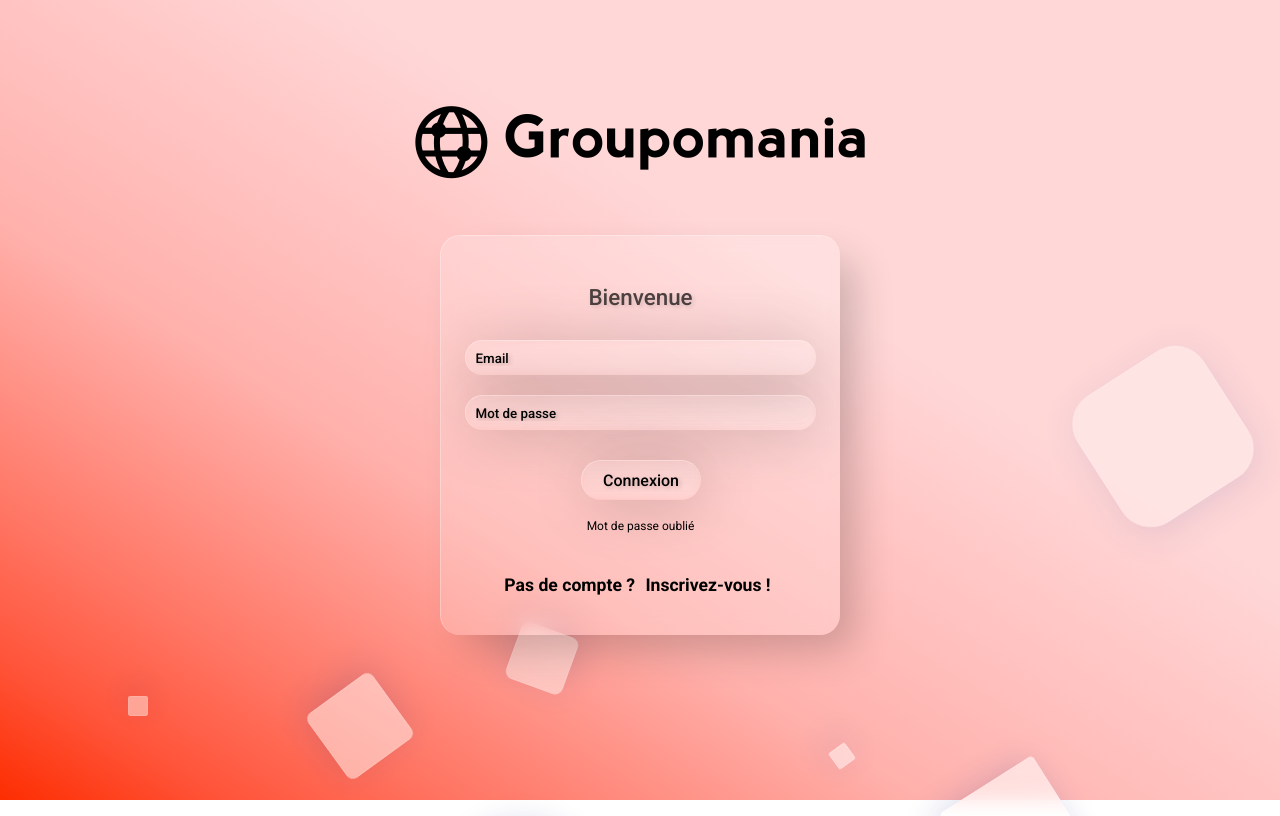
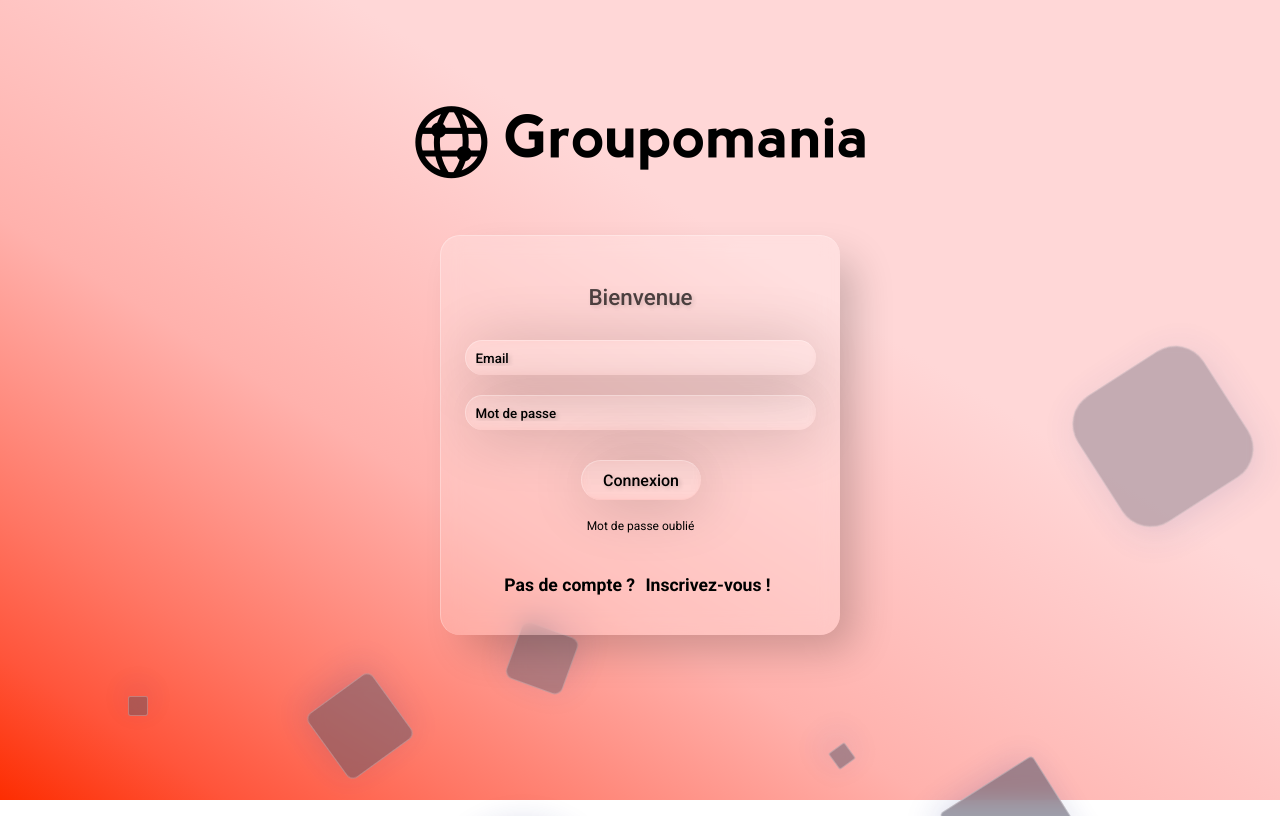
Before and after one commit to Michaelbr-Dev/P7-frontend, a Vue app: page /login in a window 1280 px wide. Built offline with nearby package versions, Linux system fonts and the light colour scheme; a web font is replaced by a local one.

Commit message:
💄 Change elements color.

```diff
--- a/src/views/Login.vue
+++ b/src/views/Login.vue
@@ -100,12 +100,12 @@ h1 {
   list-style: none;
   width: 20px;
   height: 20px;
-  background: rgba(255, 255, 255, 0.6);
+  background: rgba(78, 81, 102, 0.6);
   box-shadow: 0 8px 32px 0 rgba(31, 38, 135, 0.2);
   backdrop-filter: blur(10px);
   -webkit-backdrop-filter: blur(10px);
   border-radius: 80px;
-  border: 1px solid rgba(255, 255, 255, 0.18);
+  border: 1px solid rgba(255, 255, 255, 0.3);
   animation: animate 25s linear infinite;
   bottom: -150px;
 }
```
